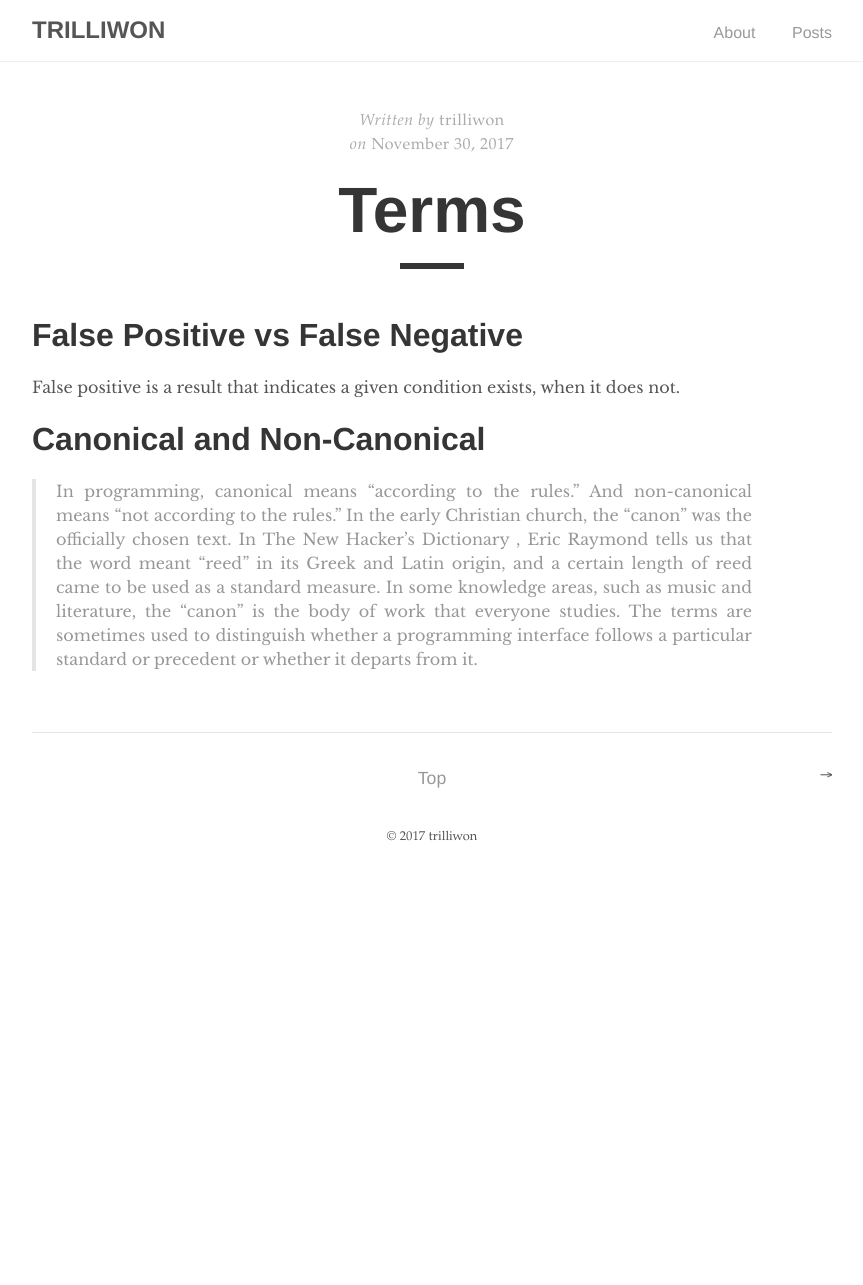
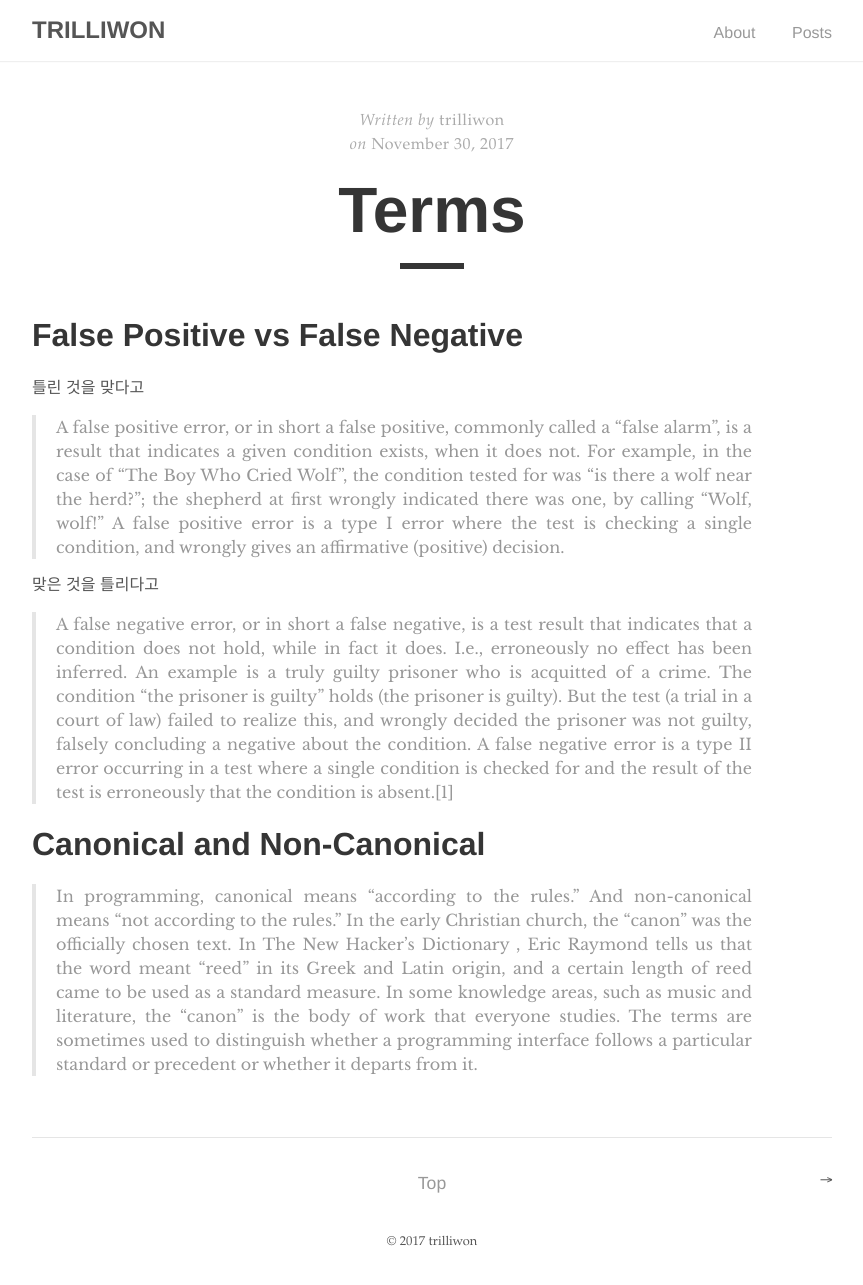
Before and after one commit to trilliwon/ABL, a Jekyll site: the page built from _posts/2017-11-30-terms.md, in a window 1280 px wide. Shown: the whole page, without its empty margins (208-1071 px from the left). Built offline with Jekyll 4.4.1, drawn with Linux system fonts in a browser that asks for light colours; before the commit the page ends 900 px from its top, so only the background shows below that.

Commit message:
Thu Nov 30 17:06:24 KST 2017

```diff
--- a/_posts/2017-11-30-terms.md
+++ b/_posts/2017-11-30-terms.md
@@ -8,7 +8,14 @@ permalink: /terms/
 
 # False Positive vs False Negative
 
-False positive is a result that indicates a given condition exists, when it does not.
+틀린 것을 맞다고
+> A false positive error, or in short a false positive, commonly called a "false alarm", is a result that indicates a given condition exists, when it does not. For example, in the case of "The Boy Who Cried Wolf", the condition tested for was "is there a wolf near the herd?"; the shepherd at first wrongly indicated there was one, by calling "Wolf, wolf!"
+A false positive error is a type I error where the test is checking a single condition, and wrongly gives an affirmative (positive) decision.
+
+맞은 것을 틀리다고
+> A false negative error, or in short a false negative, is a test result that indicates that a condition does not hold, while in fact it does. I.e., erroneously no effect has been inferred. An example is a truly guilty prisoner who is acquitted of a crime. The condition "the prisoner is guilty" holds (the prisoner is guilty). But the test (a trial in a court of law) failed to realize this, and wrongly decided the prisoner was not guilty, falsely concluding a negative about the condition.
+A false negative error is a type II error occurring in a test where a single condition is checked for and the result of the test is erroneously that the condition is absent.[1]
+
 
 # Canonical and Non-Canonical
 > In programming, canonical means "according to the rules." And non-canonical means "not according to the rules." In the early Christian church, the "canon" was the officially chosen text. In The New Hacker's Dictionary , Eric Raymond tells us that the word meant "reed" in its Greek and Latin origin, and a certain length of reed came to be used as a standard measure. In some knowledge areas, such as music and literature, the "canon" is the body of work that everyone studies.
```
